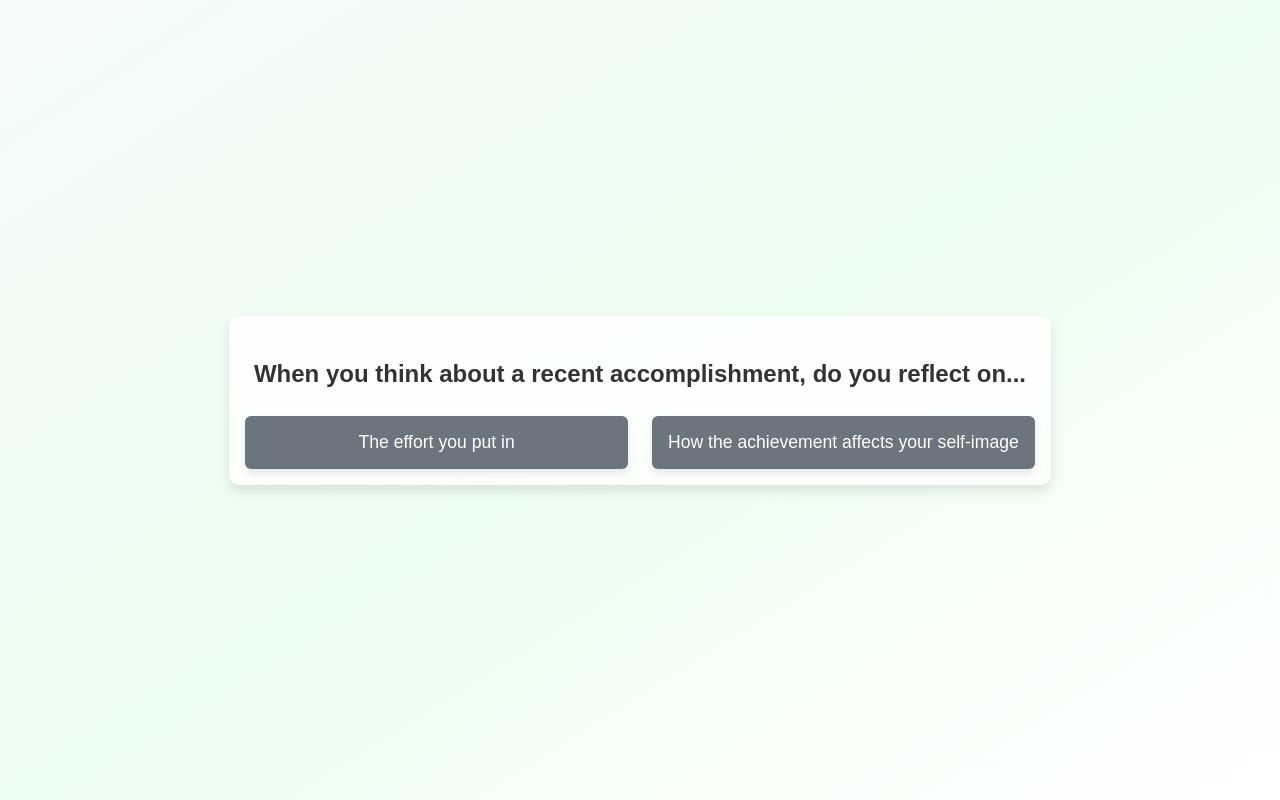
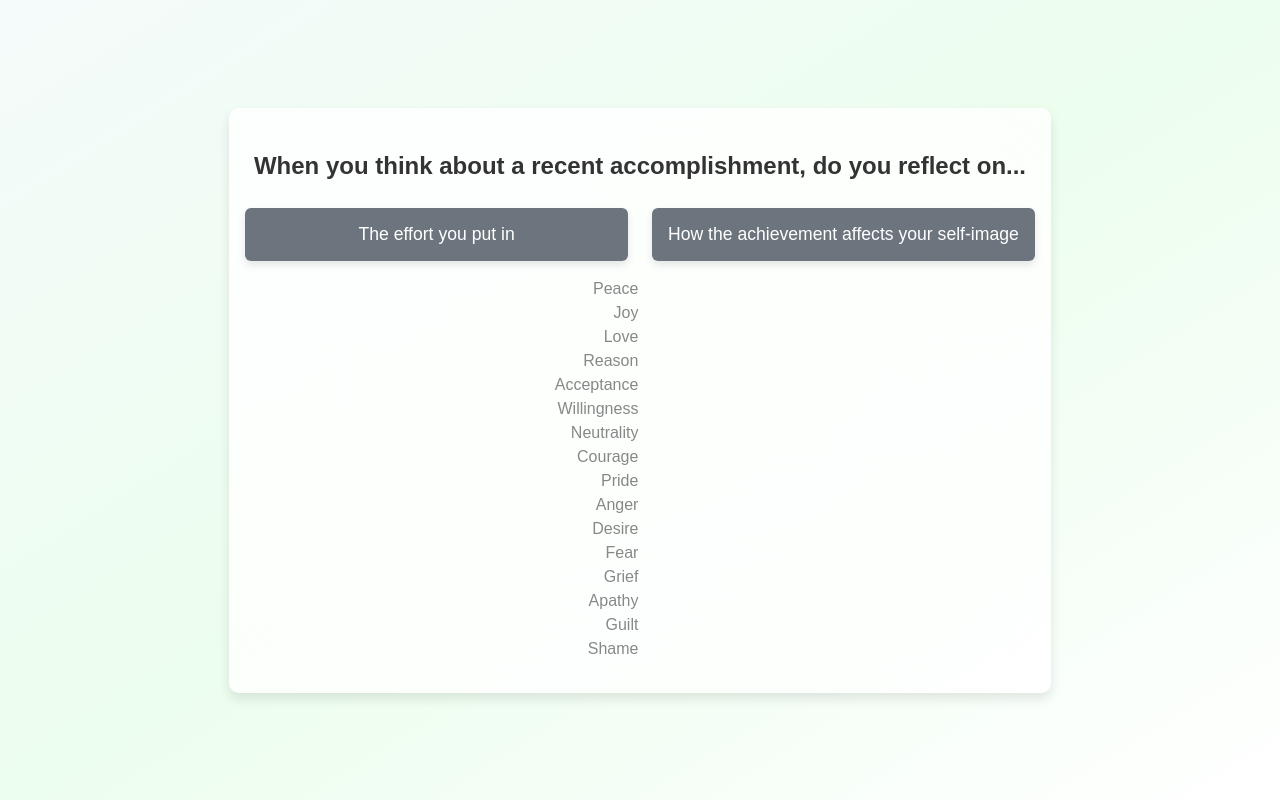
Before and after one commit to rniemela77/sentio, a Svelte app: page / in a window 1280 px wide. Built offline with nearby package versions, Linux system fonts and the light colour scheme.

Commit message:
chore: Refactor code structure and improve user experience

```diff
--- a/src/App.svelte
+++ b/src/App.svelte
@@ -9,11 +9,32 @@
   let randomIndex = getRandomIndex();
   let userAnswers = []; // Array to track user's answers
 
-  const levelsOfConsciousness = ['Shame', 'Guilt', 'Apathy', 'Grief', 'Fear', 'Desire', 'Anger', 'Pride', 'Courage', 'Neutrality', 'Willingness', 'Acceptance', 'Reason', 'Love', 'Joy', 'Peace'];
+  const levelsOfConsciousness = [
+    "Shame",
+    "Guilt",
+    "Apathy",
+    "Grief",
+    "Fear",
+    "Desire",
+    "Anger",
+    "Pride",
+    "Courage",
+    "Neutrality",
+    "Willingness",
+    "Acceptance",
+    "Reason",
+    "Love",
+    "Joy",
+    "Peace",
+  ];
 
   function getRandomIndex() {
-    let availableIndices = questions.map((_, index) => index).filter(index => !answeredIndices.includes(index));
-    return availableIndices[Math.floor(Math.random() * availableIndices.length)];
+    let availableIndices = questions
+      .map((_, index) => index)
+      .filter((index) => !answeredIndices.includes(index));
+    return availableIndices[
+      Math.floor(Math.random() * availableIndices.length)
+    ];
   }
 
   function loadQuestion() {
@@ -32,8 +53,9 @@
     const selectedOption = options[optionIndex];
     if (selectedOption.emotion) {
       states.push(selectedOption.emotion);
-      userAnswers.push(selectedOption.emotion); // Track the selected emotion
+      userAnswers = [...userAnswers, selectedOption.emotion]; // Reassign to trigger reactivity
     }
+
     answeredIndices.push(randomIndex);
     if (answeredIndices.length < questions.length) {
       loadQuestion();
@@ -58,6 +80,26 @@
           >{option.text}</button
         >
       {/each}
+    </div>
+    <div class="levels">
+      <ul>
+        {#each levelsOfConsciousness.slice().reverse() as level}
+          <li>
+            <span
+              style="color: {userAnswers.includes(level) ? 'black' : '#888'}"
+            >
+              {level}
+            </span>
+
+            <span>
+              <!-- dot for each instance of it in userAnswers -->
+              {#each userAnswers.filter((x) => x === level) as _}
+                &#8226;
+              {/each}
+            </span>
+          </li>
+        {/each}
+      </ul>
     </div>
   </div>
 </main>
@@ -125,4 +167,32 @@
     color: #333;
     box-shadow: 0 3px 6px rgba(0, 0, 0, 0.1);
   }
+
+  .levels ul {
+    list-style-type: none;
+    padding: 0;
+    display: flex;
+    flex-direction: column;
+    align-items: center;
+    /* flex-wrap: wrap; */
+  }
+  .levels ul li {
+    display: flex;
+    align-items: center;
+    gap: 0.2rem;
+  }
+  .levels ul li span {
+    flex: 1;
+    width: 20rem;
+  }
+  span:first-of-type {
+    text-align: right;
+    color: #555;
+  }
+  span:last-of-type {
+    text-align: left;
+    color: black;
+    font-size: 2rem;
+    line-height: 0.2;
+  }
 </style>
--- a/src/app.css
+++ b/src/app.css
@@ -67,16 +67,3 @@ button:focus,
 button:focus-visible {
   outline: 4px auto -webkit-focus-ring-color;
 }
-
-@media (prefers-color-scheme: light) {
-  :root {
-    color: #213547;
-    background-color: #ffffff;
-  }
-  a:hover {
-    color: #747bff;
-  }
-  button {
-    background-color: #f9f9f9;
-  }
-}
```
